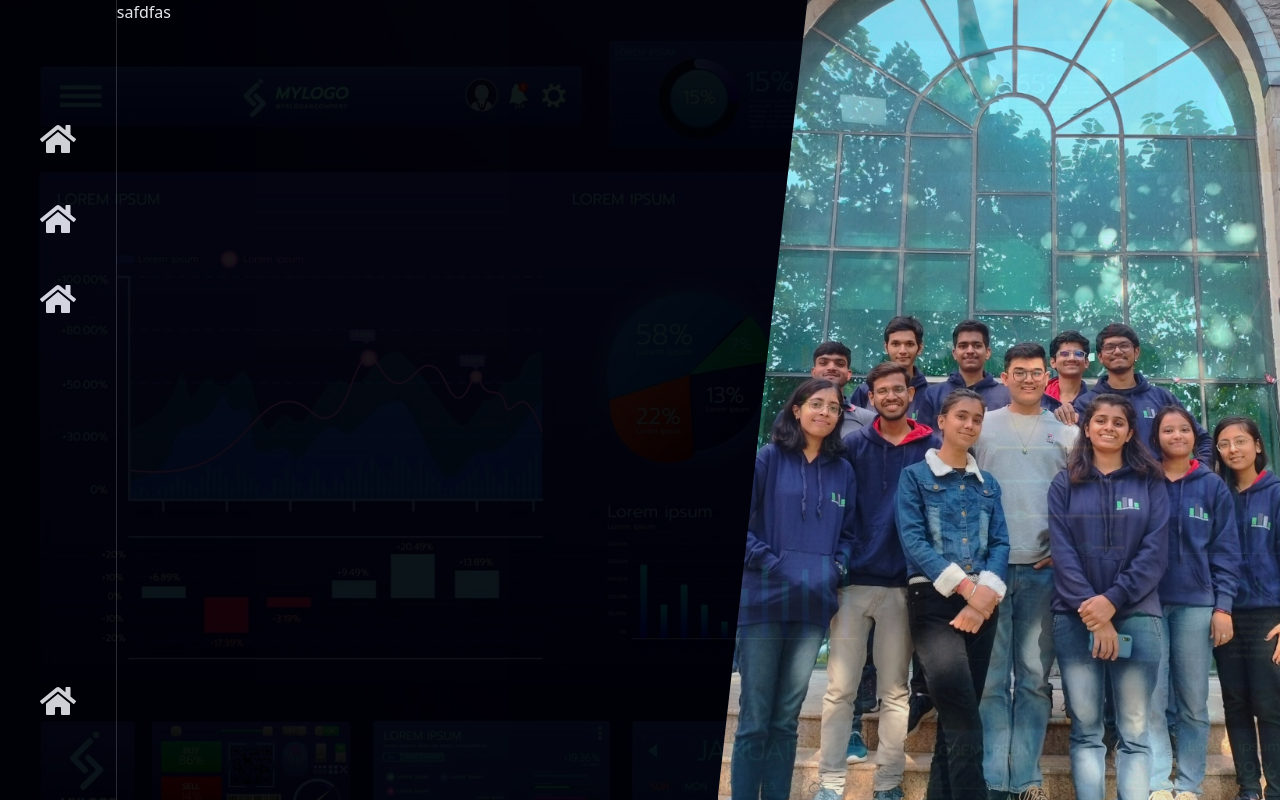
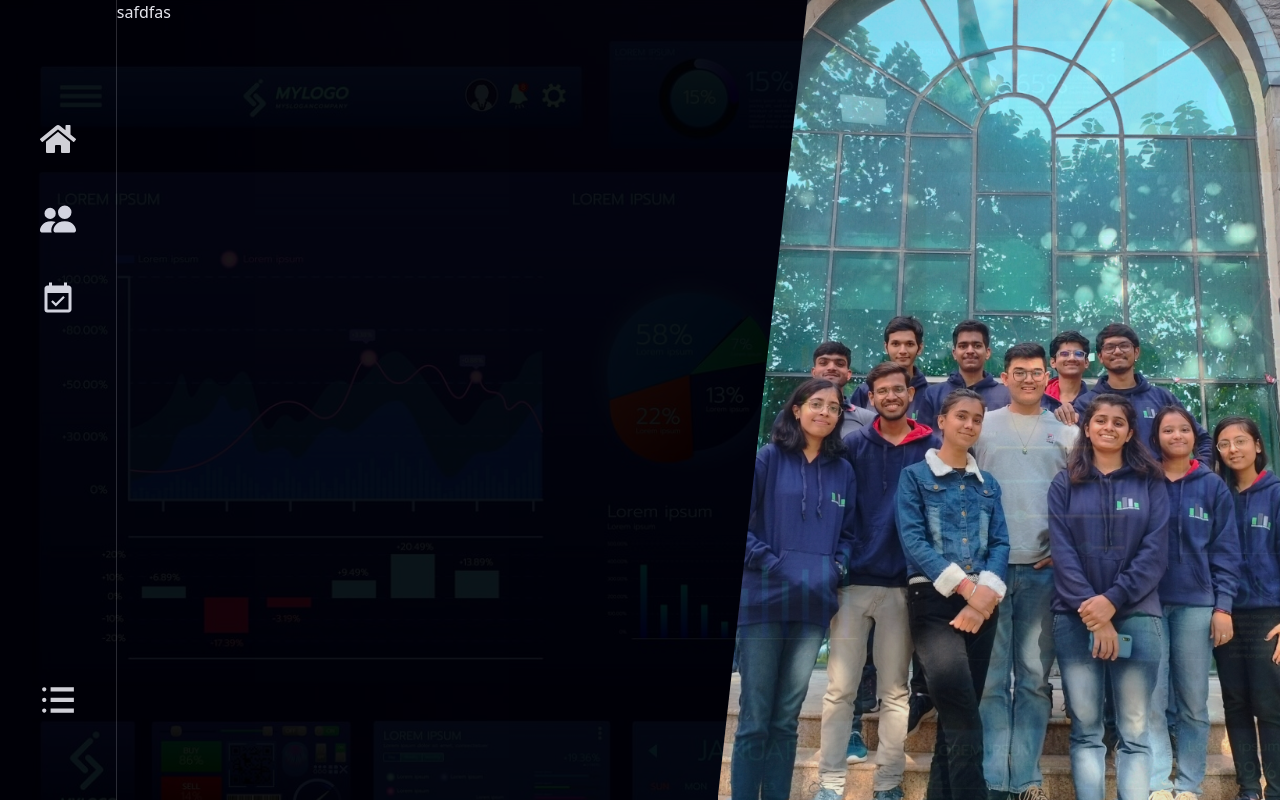
Before and after one commit to manish1034/DAC-website, a React (Vite) app: page / in a window 1280 px wide. Built offline with nearby package versions, Linux system fonts and the light colour scheme.

Commit message:
today's one

```diff
--- a/src/components/Homepage.jsx
+++ b/src/components/Homepage.jsx
@@ -10,7 +10,7 @@ const Homepage = () => {
         <div className="text-white flex-1">
           safdfas
         </div>
-        <img src={us} alt="" className="relative h-[100vh] right-0 object-cover clip-photo z-10"/>
+        <img src={us} alt="" className="relative h-[100vh] right-0 clip-photo"/>
       </div>
     </div>
   )
--- a/src/components/Sidebar.jsx
+++ b/src/components/Sidebar.jsx
@@ -1,14 +1,17 @@
 import { FaHome } from "react-icons/fa";
+import { BsPeopleFill } from "react-icons/bs";
+import { MdEventAvailable } from "react-icons/md";
+import { TfiMenuAlt } from "react-icons/tfi";
 
 const Sidebar = () => {
   return (
     <div className="h-full bg-black opacity-90 flex flex-col justify-around items-center w-[7.3rem] border-r-[0.1px] border-white/20 z-40">
       <div className="flex flex-col justify-stretch mb-40 items-center">
         <FaHome className="text-4xl text-white mb-11 mt-10"/>
-        <FaHome className="text-4xl text-white mb-11"/>
-        <FaHome className="text-4xl text-white mb-11"/>
+        <BsPeopleFill className="text-4xl text-white mb-11"/>
+        <MdEventAvailable className="text-4xl text-white mb-11"/>
       </div>
-      <FaHome className="text-4xl text-white"/>
+      <TfiMenuAlt className="text-4xl text-white"/>
     </div>
   )
 }
```
